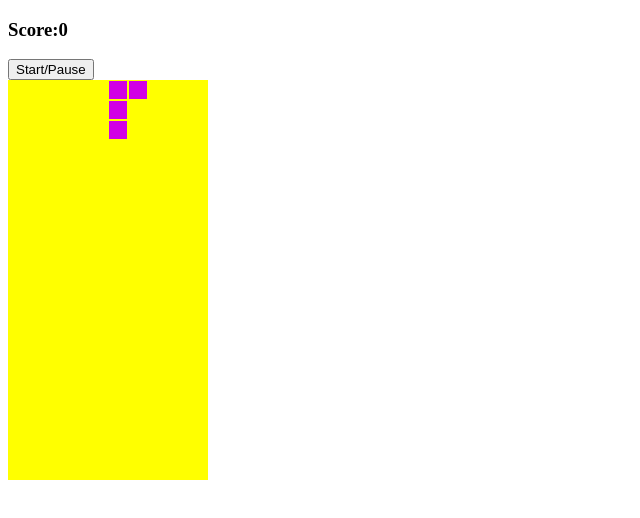
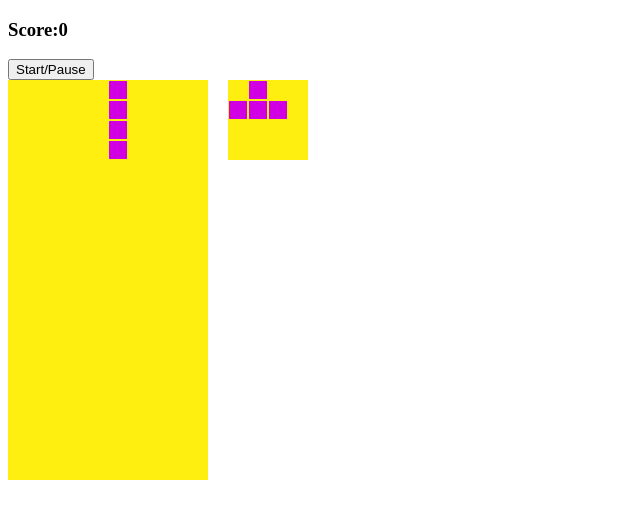
Before and after one commit to PratDesai/basic-tetris, a plain HTML site: page index.html in a window 1280 px wide. Shown: the whole page, without its empty margins (0-640 px from the left). Drawn offline with Linux system fonts and the light colour scheme.

Commit message:
Added display window for the next tetromino. Added score tracking without levels for now.

```diff
--- a/app.js
+++ b/app.js
@@ -2,72 +2,119 @@ document.addEventListener("DOMContentLoaded", () => {
   const grid = document.querySelector(".grid");
   const width = 10;
   const ScoreDisplay = document.querySelector("#score");
+  console.log(ScoreDisplay);
   const StartPauseButton = document.querySelector("#start-pause-button");
-  var squares = document.querySelectorAll(".grid div");
   var squareArray = Array.from(document.querySelectorAll(".grid div"));
+  var displayArray = Array.from(document.querySelectorAll(".mini-grid div"));
 
-  // the arrayItem
-  const lTetromino = [
+  const createTetrominoes = function (width) {
+    let tetrominoes = [
+      [
         [1, 2, width + 1, 2 * width + 1],
         [width, width + 1, width + 2, 2 * width + 2],
         [1, width + 1, 2 * width, 2 * width + 1],
         [width, 2 * width, 2 * width + 1, 2 * width + 2],
-  ];
-  const zTetromino = [
+      ],
+      [
         [width + 1, width + 2, 2 * width, 2 * width + 1],
         [0, width, width + 1, 2 * width + 1],
         [width + 1, width + 2, 2 * width, 2 * width + 1],
         [0, width, width + 1, 2 * width + 1],
-  ];
-  const tTetromino = [
+      ],
+      [
         [1, width, width + 1, width + 2],
         [1, width + 1, width + 2, 2 * width + 1],
         [width, width + 1, width + 2, 2 * width + 1],
         [1, width, width + 1, 2 * width + 1],
-  ];
-  const oTetromino = [
+      ],
+      [
         [0, 1, width, width + 1],
         [0, 1, width, width + 1],
         [0, 1, width, width + 1],
         [0, 1, width, width + 1],
-  ];
-  const iTetromino = [
+      ],
+      [
         [1, width + 1, 2 * width + 1, 3 * width + 1],
         [width, width + 1, width + 2, width + 3],
         [1, width + 1, 2 * width + 1, 3 * width + 1],
         [width, width + 1, width + 2, width + 3],
+      ],
     ];
+    return tetrominoes;
+  };
 
-  const theTetrominoes = [
-    lTetromino,
-    zTetromino,
-    tTetromino,
-    oTetromino,
-    iTetromino,
-  ];
+  const theTetrominoes = createTetrominoes(width);
+  const displayTetrominoes = createTetrominoes(4);
 
-  const getRandomItem = function (arrayItem) {
-    let randomIndex = Math.floor(Math.random() * arrayItem.length);
-    return arrayItem[randomIndex];
+  const getRandomTetrominoIndex = function () {
+    return Math.floor(Math.random() * theTetrominoes.length);
   };
 
   // app state variables
   let currentPosition = 4;
   let currentRotation = 0;
-  let currentTetromino = getRandomItem(theTetrominoes);
-  let currentTetroinoRotation = currentTetromino[currentRotation];
+  let nextTetrominosIndex = getRandomTetrominoIndex();
+  let currentTetromino;
+  let currentTetroinoRotation;
+  let displayTetroinoRotation;
   let timerId;
+  let score = 0;
+  let level = 0;
+
+  const getPoints = function (linesCleared, level) {
+    switch (linesCleared) {
+      case 0:
+        return 0;
+      case 1:
+        return 40 * (level + 1);
+      case 2:
+        return 100 * (level + 1);
+      case 3:
+        return 300 * (level + 1);
+      case 4:
+        return 1200 * (level + 1);
+      default:
+        return 1200 * (level + 1);
+    }
+  };
+
+  const UpdateScoreDisplay = function (linesCleared) {
+    var points = getPoints(linesCleared, level);
+    score += points;
+    ScoreDisplay.textContent = score;
+  };
+
+  const updateTetromino = function () {
+    currentTetromino = theTetrominoes[nextTetrominosIndex];
+    currentTetroinoRotation = currentTetromino[currentRotation];
+    nextTetrominosIndex = getRandomTetrominoIndex();
+    displayTetroinoRotation = displayTetrominoes[nextTetrominosIndex][0];
+  };
 
   const drawCurrentRotation = function () {
     clearCurrentRotation();
+    ScoreDisplay;
     currentTetroinoRotation.forEach((index) => {
       squareArray[currentPosition + index].classList.add("tetromino");
+    });
+  };
+
+  const drawDisplayRotation = function () {
+    clearDisplayRotation();
+    displayTetroinoRotation.forEach((index) => {
+      displayArray[index].classList.add("tetromino");
     });
   };
 
   const clearCurrentRotation = function () {
     currentTetroinoRotation.forEach((index) => {
       squareArray[currentPosition + index].classList.remove("tetromino");
+    });
+  };
+
+  const clearDisplayRotation = function () {
+    displayTetroinoRotation.forEach((index) => {
+      displayArray[index].classList.remove("tetromino");
     });
   };
 
@@ -113,39 +160,25 @@ document.addEventListener("DOMContentLoaded", () => {
     drawCurrentRotation();
   };
 
-  let spliceTestData = ["Mars", "Saturn", "Earth", "Pluto"];
-  const testSplice = function () {
-    console.log(spliceTestData);
-    let removedItem = spliceTestData.splice(3, 1);
-    console.log(removedItem);
-    console.log(spliceTestData);
-    spliceTestData = removedItem.concat(spliceTestData);
-    console.log(spliceTestData);
-  };
-
   const removeRow = function (rowIndex) {
     let removedRow = squareArray.splice(width * rowIndex, width);
     removedRow.forEach((x) => x.classList.remove("taken", "tetromino"));
-    console.log(removedRow);
-    console.log(squareArray);
     squareArray = removedRow.concat(squareArray);
     squareArray.forEach((item) => grid.appendChild(item));
-    console.log(squareArray);
   };
 
   const checkRemoveRows = function () {
     let rowIndexes = [...Array(20).keys()];
+    let linesCleared = 0;
     console.log(rowIndexes);
     rowIndexes.forEach((rowIndex) => {
       let row = squareArray.slice(width * rowIndex, width * (rowIndex + 1));
       if (row.every((divItem) => divItem.classList.contains("taken"))) {
         removeRow(rowIndex);
+        linesCleared++;
       }
     });
-    // let lastRow = squareArray.slice(width * 19, width * 20);
-    // if(lastRow.every(x => x.classList.contains('taken'))){
-    //   let removedRow = squareArray.splice(width * 19, width)
-    // }
+    UpdateScoreDisplay(linesCleared, level)
   };
 
   const moveDown = function () {
@@ -156,24 +189,27 @@ document.addEventListener("DOMContentLoaded", () => {
       currentPosition -= width;
       drawCurrentRotation();
       currentTetroinoRotation.forEach((index) => setTaken(index));
-      currentTetromino = getRandomItem(theTetrominoes);
-      currentTetroinoRotation = currentTetromino[currentRotation];
+      clearDisplayRotation();
+      updateTetromino();
+      drawDisplayRotation();
       setStartPosition();
       checkRemoveRows();
     }
     drawCurrentRotation();
   };
 
+  const canRotateTetromino = function () {
+    let collision = currentTetroinoRotation.some((index) => isTaken(index));
+    let isLeftEdge = currentTetroinoRotation.some((index) => isLeft(index));
+    let isRightEdge = currentTetroinoRotation.some((index) => isRight(index));
+    return !(collision || (isLeftEdge && isRightEdge));
+  };
+
   const rotateTetromino = function () {
     clearCurrentRotation();
     currentRotation = (currentRotation + 1) % currentTetroinoRotation.length;
     currentTetroinoRotation = currentTetromino[currentRotation];
-    const cannotRotate = currentTetroinoRotation.some((index) =>
-      isTaken(index)
-    );
-    const isLeftEdge = currentTetroinoRotation.some((index) => isLeft(index));
-    const isRightEdge = currentTetroinoRotation.some((index) => isRight(index));
-    if (cannotRotate || (isLeftEdge && isRightEdge)) {
+    if (!canRotateTetromino()) {
       currentRotation =
         (currentRotation + currentTetroinoRotation.length - 1) %
         currentTetroinoRotation.length;
@@ -210,12 +246,13 @@ document.addEventListener("DOMContentLoaded", () => {
     }
   };
 
-  console.log(StartPauseButton);
   StartPauseButton.addEventListener("click", function () {
     startPauseButtonHandler();
   });
 
+  updateTetromino();
   drawCurrentRotation();
+  drawDisplayRotation();
 });
 
 function showHiAlert(firstName, lastName) {
--- a/index.html
+++ b/index.html
@@ -10,6 +10,7 @@
   <body>
     <h3>Score:<span id="score">0</span></h3>
     <button id="start-pause-button">Start/Pause</button>
+    <div class="container">
       <div class="grid">
         <div></div>
         <div></div>
@@ -222,5 +223,25 @@
         <div class="taken"></div>
         <div class="taken"></div>
       </div>
+
+      <div class="mini-grid">
+        <div></div>
+        <div></div>
+        <div></div>
+        <div></div>
+        <div></div>
+        <div></div>
+        <div></div>
+        <div></div>
+        <div></div>
+        <div></div>
+        <div></div>
+        <div></div>
+        <div></div>
+        <div></div>
+        <div></div>
+        <div></div>
+      </div>
+    </div>
   </body>
 </html>
--- a/style.css
+++ b/style.css
@@ -1,9 +1,13 @@
+.container {
+  display: flex;
+}
+
 .grid {
   width: 200px;
   height: 400px;
   display: flex;
   flex-wrap: wrap;
-  background-color: yellow;
+  background-color: rgba(255, 238, 0, 0.938);
 }
 
 .grid div {
@@ -12,6 +16,23 @@
     margin: 1px;
 }
 
+.mini-grid {
+  margin-left: 20px;
+  width: 80px;
+  height: 80px;
+  display: flex;
+  flex-wrap: wrap;
+  background-color: rgba(255, 238, 0, 0.938);
+}
+
+.mini-grid div {
+    height: 18px;
+    width: 18px;
+    margin: 1px;
+}
+
+
+
 .tetromino {
   background-color: rgb(209, 0, 228);
 }
```
Also changed, not shown: 2 other files. Lines whose indentation alone changed are shown as unchanged.
